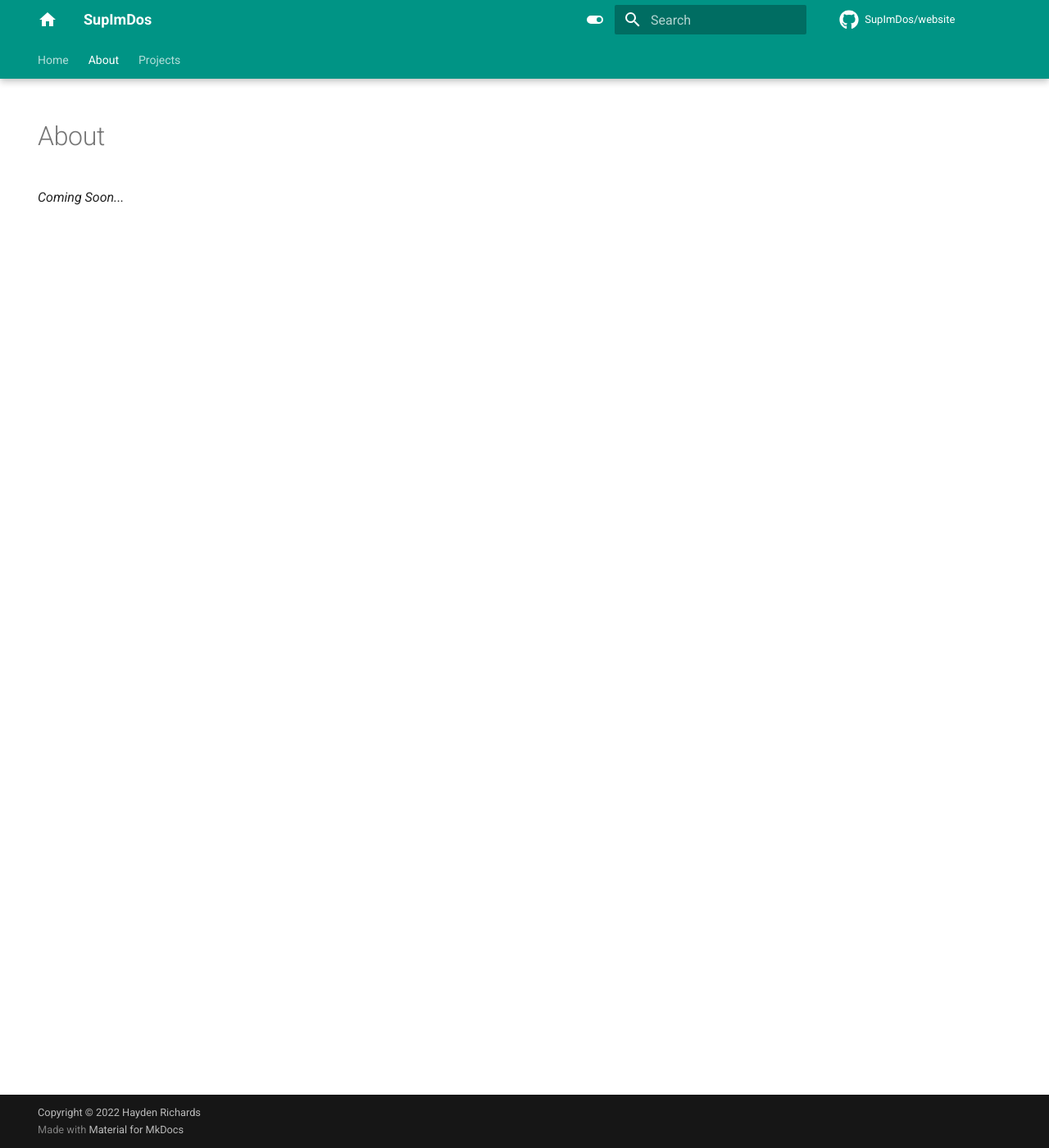
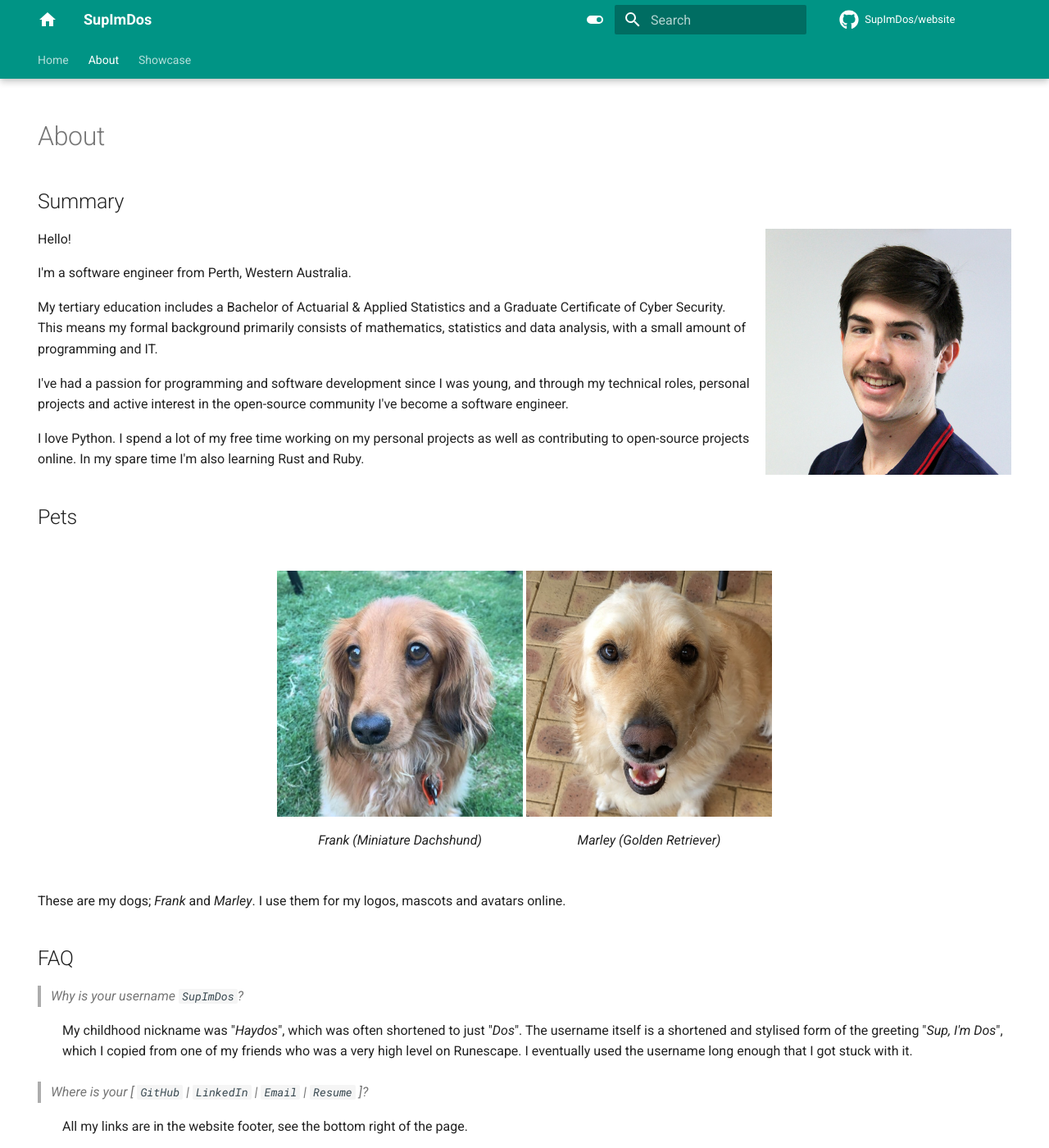
Before and after one commit to SupImDos/website, an MkDocs documentation site: the page built from docs/about.md, in a window 1280 px wide and 1400 px high. Shown: the whole window at 82% size. Built offline with MkDocs 1.6.1 and Material for MkDocs 9.7.7, drawn with Linux system fonts in a browser that asks for light colours; comment, search, counter and statistics services are not loaded.

Commit message:
Large refactor and improvements, added `About` page.

```diff
--- a/docs/about.md
+++ b/docs/about.md
@@ -4,4 +4,54 @@ hide:
   - toc
 ---
 
-*Coming Soon...*
+## Summary
+![Hayden][1]{ align=right width=300px }
+Hello!
+
+I'm a software engineer from Perth, Western Australia.
+
+My tertiary education includes a Bachelor of Actuarial & Applied Statistics
+and a Graduate Certificate of Cyber Security. This means my formal background
+primarily consists of mathematics, statistics and data analysis, with a small
+amount of programming and IT.
+
+I've had a passion for programming and software development since I was young,
+and through my technical roles, personal projects and active interest in the
+open-source community I've become a software engineer.
+
+I love Python. I spend a lot of my free time working on my personal projects
+as well as contributing to open-source projects online. In my spare time I'm
+also learning Rust and Ruby.
+
+## Pets
+<div markdown style="text-align:center;">
+<figure markdown style="display: inline-block;">
+  ![Frank][2]{ width=300px }
+  <figcaption>Frank (Miniature Dachshund)</figcaption>
+</figure>
+<figure markdown style="display: inline-block;">
+  ![Marley][3]{ width=300px }
+  <figcaption>Marley (Golden Retriever)</figcaption>
+</figure>
+</div>
+
+These are my dogs; *Frank* and *Marley*. I use them for my logos, mascots
+and avatars online.
+
+## FAQ
+> *Why is your username `SupImDos`?*
+
+:   My childhood nickname was "*Haydos*", which was often shortened to just
+    "*Dos*". The username itself is a shortened and stylised form of the
+    greeting "*Sup, I'm Dos*", which I copied from one of my friends who was a
+    very high level on Runescape. I eventually used the username long enough
+    that I got stuck with it.
+
+> *Where is your [ `GitHub` | `LinkedIn` | `Email` | `Resume` ]?*
+
+:   All my links are in the website footer, see the bottom right of the page.
+
+<!--- Reference -->
+[1]: /assets/images/hayden.jpg
+[2]: /assets/images/frank.jpg
+[3]: /assets/images/marley.jpg
--- a/mkdocs.yml
+++ b/mkdocs.yml
@@ -16,7 +16,7 @@ edit_uri: ""
 nav:
   - Home: index.md
   - About: about.md
-  - Projects: projects.md
+  - Showcase: showcase.md
 
 # Theme
 theme:
@@ -43,10 +43,25 @@ theme:
     - navigation.tabs
     - navigation.tabs.sticky
 
+# Extras
+extra:
+  social:
+    - icon: fontawesome/brands/github
+      link: https://github.com/SupImDos
+      name: GitHub
+    - icon: fontawesome/brands/linkedin
+      link: https://www.linkedin.com/in/hayden-peter-richards/
+      name: LinkedIn
+    - icon: fontawesome/solid/envelope
+      link: mailto:supimdos@gmail.com
+      name: Email
+    - icon: fontawesome/solid/file-contract
+      link: /assets/documents/resume.pdf
+      name: Resume
+
 # Markdown Extensions
 markdown_extensions:
-  - meta
-  - md_in_html
+  - pymdownx.extra
   - pymdownx.emoji:
       emoji_index: !!python/name:materialx.emoji.twemoji
       emoji_generator: !!python/name:materialx.emoji.to_svg
```
Also changed, not shown: docs/index.md (+2 -2 lines), docs/assets/images/frank.jpg (renamed from docs/assets/images/profile.jpg), docs/assets/images/hayden.jpg (added), docs/assets/images/marley.jpg (added), docs/showcase.md (renamed from docs/projects.md), 1 other file.
